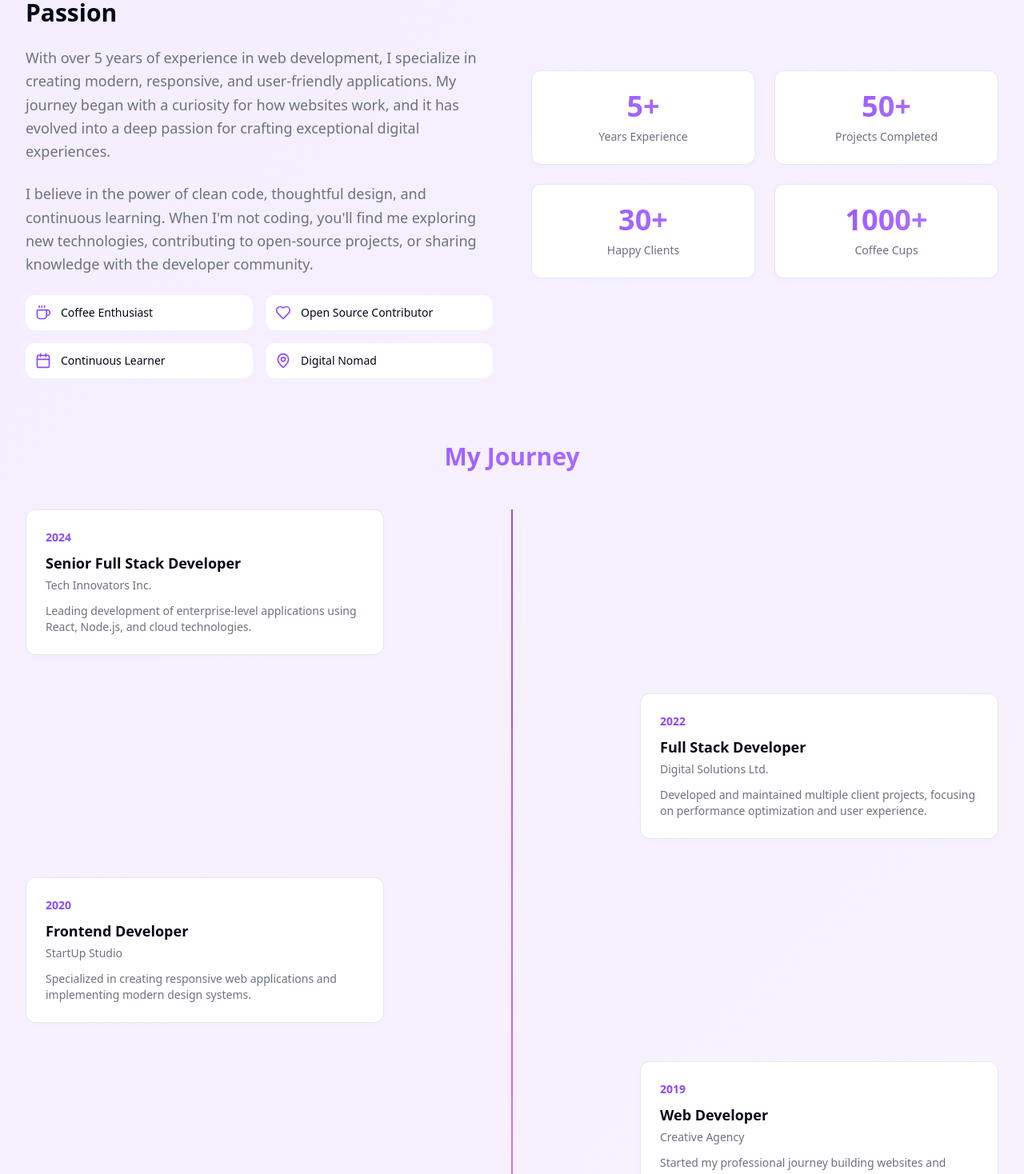
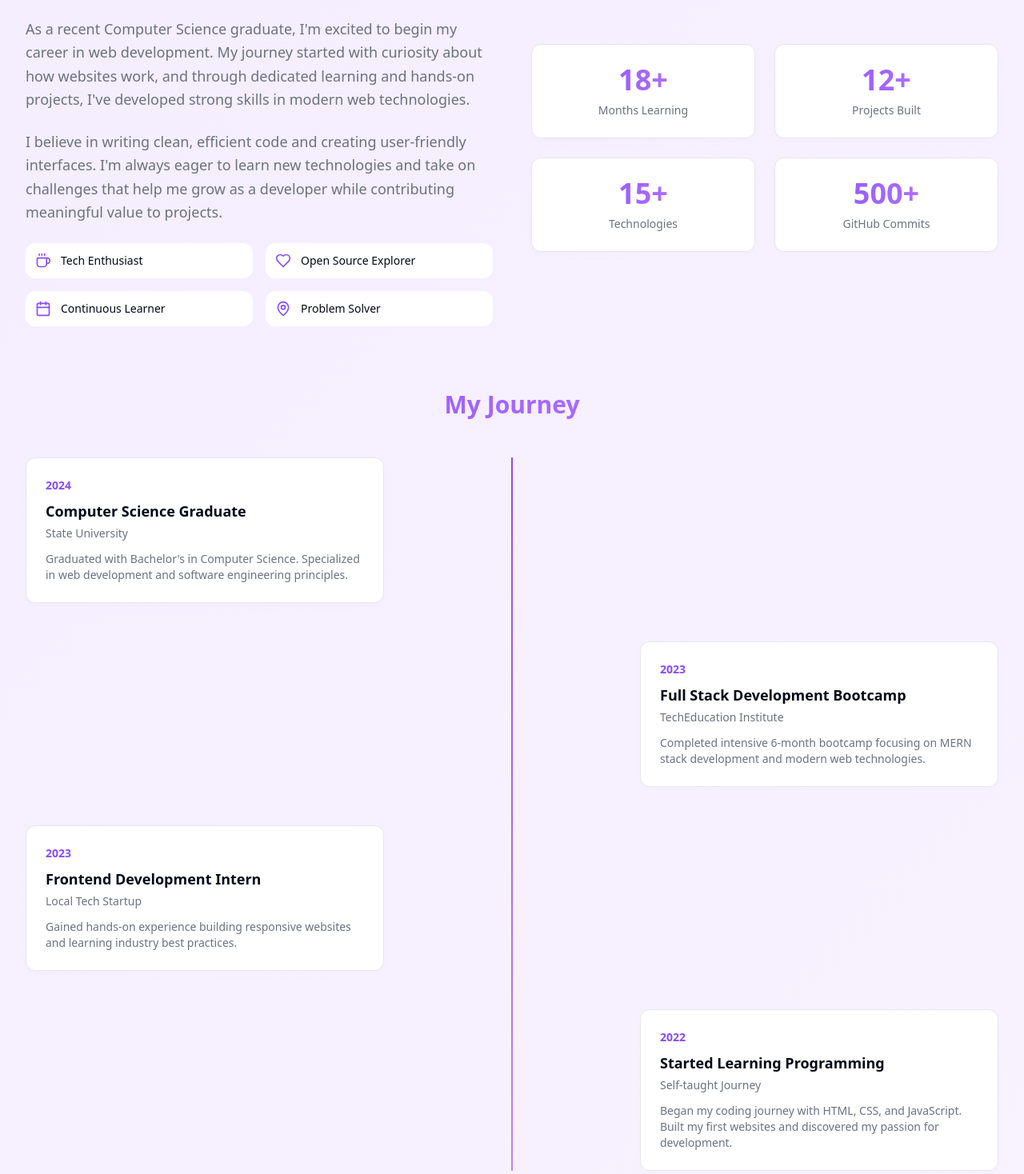
Before and after one commit to sharansidh-0301/digital-resume-fusion, a React (Vite) app: page / in a window 1280 px wide. Shown: the part 1082-2550 px from the top of the page at 80% size. Built offline with nearby package versions, Linux system fonts and the light colour scheme.

Commit message:
Adjust portfolio for fresher.
Update the portfolio to reflect a fresher profile, removing client-related information.

```diff
--- a/index.html
+++ b/index.html
@@ -3,12 +3,12 @@
   <head>
     <meta charset="UTF-8" />
     <meta name="viewport" content="width=device-width, initial-scale=1.0" />
-    <title>Alex Johnson - Full Stack Developer Portfolio</title>
-    <meta name="description" content="Full Stack Developer & UI/UX Designer specializing in React, Node.js, and modern web technologies. Passionate about creating beautiful, functional digital experiences." />
+    <title>Alex Johnson - Aspiring Full Stack Developer</title>
+    <meta name="description" content="Recent Computer Science graduate passionate about web development. Specializing in React, JavaScript, and modern web technologies. Ready for entry-level opportunities." />
     <meta name="author" content="Alex Johnson" />
 
-    <meta property="og:title" content="Alex Johnson - Full Stack Developer Portfolio" />
-    <meta property="og:description" content="Full Stack Developer & UI/UX Designer specializing in React, Node.js, and modern web technologies." />
+    <meta property="og:title" content="Alex Johnson - Aspiring Full Stack Developer" />
+    <meta property="og:description" content="Recent Computer Science graduate passionate about web development and ready to start my tech career." />
     <meta property="og:type" content="website" />
     <meta property="og:image" content="https://lovable.dev/opengraph-image-p98pqg.png" />
 
--- a/src/components/About.tsx
+++ b/src/components/About.tsx
@@ -4,17 +4,17 @@ import { Card, CardContent } from '@/components/ui/card';
 
 const About = () => {
   const stats = [
-    { label: 'Years Experience', value: '5+' },
-    { label: 'Projects Completed', value: '50+' },
-    { label: 'Happy Clients', value: '30+' },
-    { label: 'Coffee Cups', value: '1000+' },
+    { label: 'Months Learning', value: '18+' },
+    { label: 'Projects Built', value: '12+' },
+    { label: 'Technologies', value: '15+' },
+    { label: 'GitHub Commits', value: '500+' },
   ];
 
   const interests = [
-    { icon: Coffee, label: 'Coffee Enthusiast' },
-    { icon: Heart, label: 'Open Source Contributor' },
+    { icon: Coffee, label: 'Tech Enthusiast' },
+    { icon: Heart, label: 'Open Source Explorer' },
     { icon: Calendar, label: 'Continuous Learner' },
-    { icon: MapPin, label: 'Digital Nomad' },
+    { icon: MapPin, label: 'Problem Solver' },
   ];
 
   return (
@@ -33,20 +33,19 @@ const About = () => {
           {/* Text Content */}
           <div className="space-y-6 animate-fade-in">
             <h3 className="text-2xl md:text-3xl font-bold text-foreground">
-              Crafting Digital Experiences with Passion
+              Ready to Start My Tech Journey
             </h3>
 
             <p className="text-lg text-muted-foreground leading-relaxed">
-              With over 5 years of experience in web development, I specialize in creating
-              modern, responsive, and user-friendly applications. My journey began with a
-              curiosity for how websites work, and it has evolved into a deep passion for
-              crafting exceptional digital experiences.
+              As a recent Computer Science graduate, I'm excited to begin my career in web development.
+              My journey started with curiosity about how websites work, and through dedicated learning
+              and hands-on projects, I've developed strong skills in modern web technologies.
             </p>
 
             <p className="text-lg text-muted-foreground leading-relaxed">
-              I believe in the power of clean code, thoughtful design, and continuous learning.
-              When I'm not coding, you'll find me exploring new technologies, contributing to
-              open-source projects, or sharing knowledge with the developer community.
+              I believe in writing clean, efficient code and creating user-friendly interfaces.
+              I'm always eager to learn new technologies and take on challenges that help me grow
+              as a developer while contributing meaningful value to projects.
             </p>
 
             <div className="grid grid-cols-2 gap-4 mt-8">
@@ -89,27 +88,27 @@ const About = () => {
               {[
                 {
                   year: '2024',
-                  title: 'Senior Full Stack Developer',
-                  company: 'Tech Innovators Inc.',
-                  description: 'Leading development of enterprise-level applications using React, Node.js, and cloud technologies.'
+                  title: 'Computer Science Graduate',
+                  company: 'State University',
+                  description: 'Graduated with Bachelor\'s in Computer Science. Specialized in web development and software engineering principles.'
+                },
+                {
+                  year: '2023',
+                  title: 'Full Stack Development Bootcamp',
+                  company: 'TechEducation Institute',
+                  description: 'Completed intensive 6-month bootcamp focusing on MERN stack development and modern web technologies.'
+                },
+                {
+                  year: '2023',
+                  title: 'Frontend Development Intern',
+                  company: 'Local Tech Startup',
+                  description: 'Gained hands-on experience building responsive websites and learning industry best practices.'
                 },
                 {
                   year: '2022',
-                  title: 'Full Stack Developer',
-                  company: 'Digital Solutions Ltd.',
-                  description: 'Developed and maintained multiple client projects, focusing on performance optimization and user experience.'
-                },
-                {
-                  year: '2020',
-                  title: 'Frontend Developer',
-                  company: 'StartUp Studio',
-                  description: 'Specialized in creating responsive web applications and implementing modern design systems.'
-                },
-                {
-                  year: '2019',
-                  title: 'Web Developer',
-                  company: 'Creative Agency',
-                  description: 'Started my professional journey building websites and learning the fundamentals of web development.'
+                  title: 'Started Learning Programming',
+                  company: 'Self-taught Journey',
+                  description: 'Began my coding journey with HTML, CSS, and JavaScript. Built my first websites and discovered my passion for development.'
                 }
               ].map((item, index) => (
                 <div key={index} className={`flex items-center ${index % 2 === 0 ? 'justify-start' : 'justify-end'}`}>
--- a/src/components/Achievements.tsx
+++ b/src/components/Achievements.tsx
@@ -7,49 +7,49 @@ const Achievements = () => {
   const achievements = [
     {
       icon: Trophy,
-      title: 'Hackathon Winner',
-      description: 'First place at TechCrunch Disrupt 2023 for innovative AI-powered solution',
-      date: '2023',
-      category: 'Competition',
+      title: 'Dean\'s List Achievement',
+      description: 'Maintained 3.8+ GPA throughout Computer Science degree program',
+      date: '2024',
+      category: 'Academic',
       color: 'text-yellow-500',
     },
     {
       icon: Award,
-      title: 'Top Developer Award',
-      description: 'Recognized as top 1% developer on Stack Overflow with 50K+ reputation',
+      title: 'Bootcamp Graduate',
+      description: 'Successfully completed intensive 6-month Full Stack Development Bootcamp',
       date: '2023',
-      category: 'Recognition',
+      category: 'Education',
       color: 'text-orange-500',
     },
     {
+      icon: Code,
+      title: 'First Open Source Contribution',
+      description: 'Made first meaningful contribution to an open source React component library',
+      date: '2023',
+      category: 'Community',
+      color: 'text-green-500',
+    },
+    {
       icon: Users,
-      title: 'Team Leadership',
-      description: 'Successfully led a team of 8 developers in delivering enterprise project',
-      date: '2022',
+      title: 'Study Group Leader',
+      description: 'Led weekly coding study sessions for 15+ fellow students during university',
+      date: '2023',
       category: 'Leadership',
       color: 'text-blue-500',
     },
     {
-      icon: Code,
-      title: 'Open Source Contributor',
-      description: 'Contributed to 25+ open source projects with 500+ GitHub stars',
-      date: '2022',
-      category: 'Community',
-      color: 'text-green-500',
-    },
-    {
       icon: Star,
-      title: 'Client Excellence Award',
-      description: 'Achieved 98% client satisfaction rate across 30+ projects',
-      date: '2022',
-      category: 'Client Work',
+      title: 'Hackathon Participant',
+      description: 'Participated in local 48-hour hackathon, built functional web app in team of 4',
+      date: '2023',
+      category: 'Competition',
       color: 'text-purple-500',
     },
     {
       icon: Target,
-      title: 'Performance Optimization',
-      description: 'Improved application performance by 300% through code optimization',
-      date: '2021',
+      title: 'Personal Project Milestone',
+      description: 'Built and deployed 6+ personal projects showcasing different technologies',
+      date: '2023',
       category: 'Technical',
       color: 'text-red-500',
     },
@@ -78,19 +78,19 @@ const Achievements = () => {
       description: 'Professional Cloud Developer Certification',
     },
     {
-      name: 'React Expert Certification',
-      issuer: 'Meta',
-      date: '2021',
+      name: 'Frontend Development Certificate',
+      issuer: 'FreeCodeCamp',
+      date: '2023',
       badge: 'https://images.credly.com/size/340x340/images/0c6d9839-f468-4adc-987d-5cfae4a9ee67/image.png',
-      description: 'Meta Front-End Developer Professional Certificate',
+      description: 'Responsive Web Design and JavaScript Algorithms Certification',
     },
   ];
 
   const githubStats = [
-    { label: 'Public Repositories', value: '45+' },
-    { label: 'Total Stars', value: '500+' },
-    { label: 'Followers', value: '200+' },
-    { label: 'Contributions (2023)', value: '800+' },
+    { label: 'Public Repositories', value: '12+' },
+    { label: 'Total Commits', value: '500+' },
+    { label: 'Followers', value: '25+' },
+    { label: 'Learning Streak', value: '200+ days' },
   ];
 
   return (
@@ -197,8 +197,8 @@ const Achievements = () => {
               <div className="w-16 h-16 mx-auto mb-4 bg-gradient-primary rounded-full flex items-center justify-center">
                 <Trophy className="h-8 w-8 text-primary-foreground" />
               </div>
-              <h4 className="text-xl font-bold mb-2">Awards Won</h4>
-              <div className="text-3xl font-bold text-gradient">5+</div>
+              <h4 className="text-xl font-bold mb-2">Learning Achievements</h4>
+              <div className="text-3xl font-bold text-gradient">6+</div>
             </CardContent>
           </Card>
 
@@ -208,7 +208,7 @@ const Achievements = () => {
                 <Award className="h-8 w-8 text-primary-foreground" />
               </div>
               <h4 className="text-xl font-bold mb-2">Certifications</h4>
-              <div className="text-3xl font-bold text-gradient">8+</div>
+              <div className="text-3xl font-bold text-gradient">4+</div>
             </CardContent>
           </Card>
 
@@ -217,8 +217,8 @@ const Achievements = () => {
               <div className="w-16 h-16 mx-auto mb-4 bg-gradient-primary rounded-full flex items-center justify-center">
                 <Star className="h-8 w-8 text-primary-foreground" />
               </div>
-              <h4 className="text-xl font-bold mb-2">GitHub Stars</h4>
-              <div className="text-3xl font-bold text-gradient">500+</div>
+              <h4 className="text-xl font-bold mb-2">Projects Built</h4>
+              <div className="text-3xl font-bold text-gradient">12+</div>
             </CardContent>
           </Card>
         </div>
--- a/src/components/Footer.tsx
+++ b/src/components/Footer.tsx
@@ -34,8 +34,8 @@ const Footer = () => {
           <div className="col-span-1 md:col-span-2">
             <h3 className="text-2xl font-bold text-gradient mb-4">Alex Johnson</h3>
             <p className="text-muted-foreground mb-6 max-w-md">
-              Full Stack Developer passionate about creating beautiful, functional,
-              and user-centered digital experiences through clean code and intuitive design.
+              Recent Computer Science graduate passionate about web development and excited to start my
+              journey in tech. Ready to learn, grow, and contribute to innovative projects.
             </p>
 
             {/* Social Links */}
--- a/src/components/Hero.tsx
+++ b/src/components/Hero.tsx
@@ -47,12 +47,12 @@ const Hero = () => {
           </h1>
 
           <h2 className="text-xl md:text-2xl lg:text-3xl text-muted-foreground mb-8 animate-fade-in">
-            Full Stack Developer & UI/UX Designer
+            Aspiring Full Stack Developer & Recent Graduate
           </h2>
 
           <p className="text-lg md:text-xl text-muted-foreground max-w-3xl mx-auto mb-12 animate-fade-in">
-            Passionate about creating beautiful, functional, and user-centered digital experiences.
-            I bring ideas to life through clean code and intuitive design.
+            Passionate about learning and building amazing web applications. Ready to start my journey
+            in tech and contribute to innovative projects with fresh ideas and enthusiasm.
           </p>
 
           {/* CTA Buttons */}
--- a/src/components/Projects.tsx
+++ b/src/components/Projects.tsx
@@ -11,10 +11,10 @@ const Projects = () => {
   const projects = [
     {
       id: 1,
-      title: 'E-Commerce Platform',
-      description: 'A full-stack e-commerce platform built with React, Node.js, and PostgreSQL. Features include user authentication, payment processing, inventory management, and real-time order tracking.',
+      title: 'Personal Portfolio Website',
+      description: 'A responsive portfolio website built with React and Tailwind CSS to showcase my projects and skills. Features smooth animations, dark mode support, and mobile-first design.',
       image: project2,
-      technologies: ['React', 'Node.js', 'PostgreSQL', 'Stripe', 'Tailwind CSS'],
+      technologies: ['React', 'Tailwind CSS', 'JavaScript', 'Responsive Design'],
       liveUrl: '#',
       githubUrl: '#',
       date: 'Dec 2023',
@@ -22,10 +22,10 @@ const Projects = () => {
     },
     {
       id: 2,
-      title: 'Task Management Dashboard',
-      description: 'A comprehensive project management tool with team collaboration features, real-time updates, and analytics dashboard. Built with React and Firebase.',
+      title: 'Todo List Web App',
+      description: 'A full-stack todo application with user authentication, CRUD operations, and real-time updates. Built as a learning project to understand React hooks and state management.',
       image: project1,
-      technologies: ['React', 'Firebase', 'Material-UI', 'Chart.js'],
+      technologies: ['React', 'Node.js', 'MongoDB', 'Express.js'],
       liveUrl: '#',
       githubUrl: '#',
       date: 'Oct 2023',
@@ -33,10 +33,10 @@ const Projects = () => {
     },
     {
       id: 3,
-      title: 'Social Media Mobile App',
-      description: 'A React Native social media application with features like photo sharing, real-time messaging, and social interactions. Integrated with AWS services.',
+      title: 'Weather Dashboard',
+      description: 'A responsive weather application that fetches real-time weather data using API integration. Features location search, 5-day forecast, and clean UI design.',
       image: project3,
-      technologies: ['React Native', 'AWS', 'Node.js', 'MongoDB'],
+      technologies: ['JavaScript', 'HTML5', 'CSS3', 'Weather API'],
       liveUrl: '#',
       githubUrl: '#',
       date: 'Aug 2023',
@@ -44,10 +44,10 @@ const Projects = () => {
     },
     {
       id: 4,
-      title: 'AI-Powered Content Generator',
-      description: 'A web application that uses AI to generate marketing content, blog posts, and social media captions. Built with Next.js and integrated with OpenAI API.',
+      title: 'Recipe Finder App',
+      description: 'A recipe search application built with React that allows users to search for recipes by ingredients. Integrated with external recipe API for dynamic content.',
       image: project1,
-      technologies: ['Next.js', 'OpenAI API', 'TypeScript', 'Prisma'],
+      technologies: ['React', 'Recipe API', 'CSS3', 'JavaScript'],
       liveUrl: '#',
       githubUrl: '#',
       date: 'Jun 2023',
@@ -55,10 +55,10 @@ const Projects = () => {
     },
     {
       id: 5,
-      title: 'Real Estate Platform',
-      description: 'A modern real estate platform with property listings, virtual tours, mortgage calculator, and agent management system.',
+      title: 'Simple Calculator',
+      description: 'A web-based calculator built with vanilla JavaScript, HTML, and CSS. Features basic arithmetic operations with a clean, intuitive interface.',
       image: project2,
-      technologies: ['Vue.js', 'Laravel', 'MySQL', 'Google Maps API'],
+      technologies: ['JavaScript', 'HTML5', 'CSS3', 'DOM Manipulation'],
       liveUrl: '#',
       githubUrl: '#',
       date: 'Apr 2023',
@@ -66,10 +66,10 @@ const Projects = () => {
     },
     {
       id: 6,
-      title: 'Fitness Tracking App',
-      description: 'A comprehensive fitness tracking application with workout plans, nutrition tracking, progress analytics, and social features.',
+      title: 'Landing Page Clone',
+      description: 'A pixel-perfect recreation of a popular company\'s landing page as a practice project. Focus on responsive design and modern CSS techniques.',
       image: project3,
-      technologies: ['React Native', 'Node.js', 'PostgreSQL', 'GraphQL'],
+      technologies: ['HTML5', 'CSS3', 'JavaScript', 'Flexbox'],
       liveUrl: '#',
       githubUrl: '#',
       date: 'Feb 2023',
--- a/src/components/Skills.tsx
+++ b/src/components/Skills.tsx
@@ -9,48 +9,48 @@ const Skills = () => {
       icon: Code2,
       title: 'Frontend Development',
       skills: [
-        { name: 'React/Next.js', level: 95 },
-        { name: 'TypeScript', level: 90 },
-        { name: 'Vue.js', level: 85 },
-        { name: 'Tailwind CSS', level: 95 },
+        { name: 'React/Next.js', level: 80 },
+        { name: 'JavaScript', level: 85 },
+        { name: 'HTML/CSS', level: 90 },
+        { name: 'Tailwind CSS', level: 85 },
       ],
     },
     {
       icon: Server,
       title: 'Backend Development',
       skills: [
-        { name: 'Node.js', level: 90 },
-        { name: 'Python/Django', level: 85 },
-        { name: 'PostgreSQL', level: 80 },
-        { name: 'MongoDB', level: 85 },
+        { name: 'Node.js', level: 75 },
+        { name: 'Express.js', level: 70 },
+        { name: 'MongoDB', level: 70 },
+        { name: 'PostgreSQL', level: 65 },
       ],
     },
     {
       icon: Database,
       title: 'DevOps & Tools',
       skills: [
-        { name: 'Docker', level: 80 },
-        { name: 'AWS/Azure', level: 75 },
-        { name: 'Git/GitHub', level: 95 },
-        { name: 'Linux', level: 85 },
+        { name: 'Git/GitHub', level: 80 },
+        { name: 'VS Code', level: 85 },
+        { name: 'Linux Basics', level: 60 },
+        { name: 'Deployment', level: 65 },
       ],
     },
     {
       icon: Palette,
       title: 'Design & UX',
       skills: [
-        { name: 'Figma', level: 90 },
-        { name: 'UI/UX Design', level: 85 },
-        { name: 'Adobe Creative Suite', level: 80 },
-        { name: 'Prototyping', level: 85 },
+        { name: 'Figma Basics', level: 70 },
+        { name: 'UI/UX Principles', level: 65 },
+        { name: 'Responsive Design', level: 80 },
+        { name: 'Color Theory', level: 60 },
       ],
     },
   ];
 
   const technologies = [
-    'JavaScript', 'TypeScript', 'React', 'Next.js', 'Vue.js', 'Node.js',
-    'Python', 'PostgreSQL', 'MongoDB', 'Docker', 'AWS', 'Figma',
-    'Tailwind CSS', 'GraphQL', 'REST APIs', 'Git', 'Linux', 'Adobe XD'
+    'JavaScript', 'React', 'Node.js', 'HTML5', 'CSS3', 'MongoDB',
+    'Express.js', 'Git', 'GitHub', 'Tailwind CSS', 'Bootstrap',
+    'REST APIs', 'JSON', 'Responsive Design', 'VS Code', 'Figma'
   ];
 
   return (
```
Also changed, not shown: src/components/Contact.tsx (+10 -10 lines).
